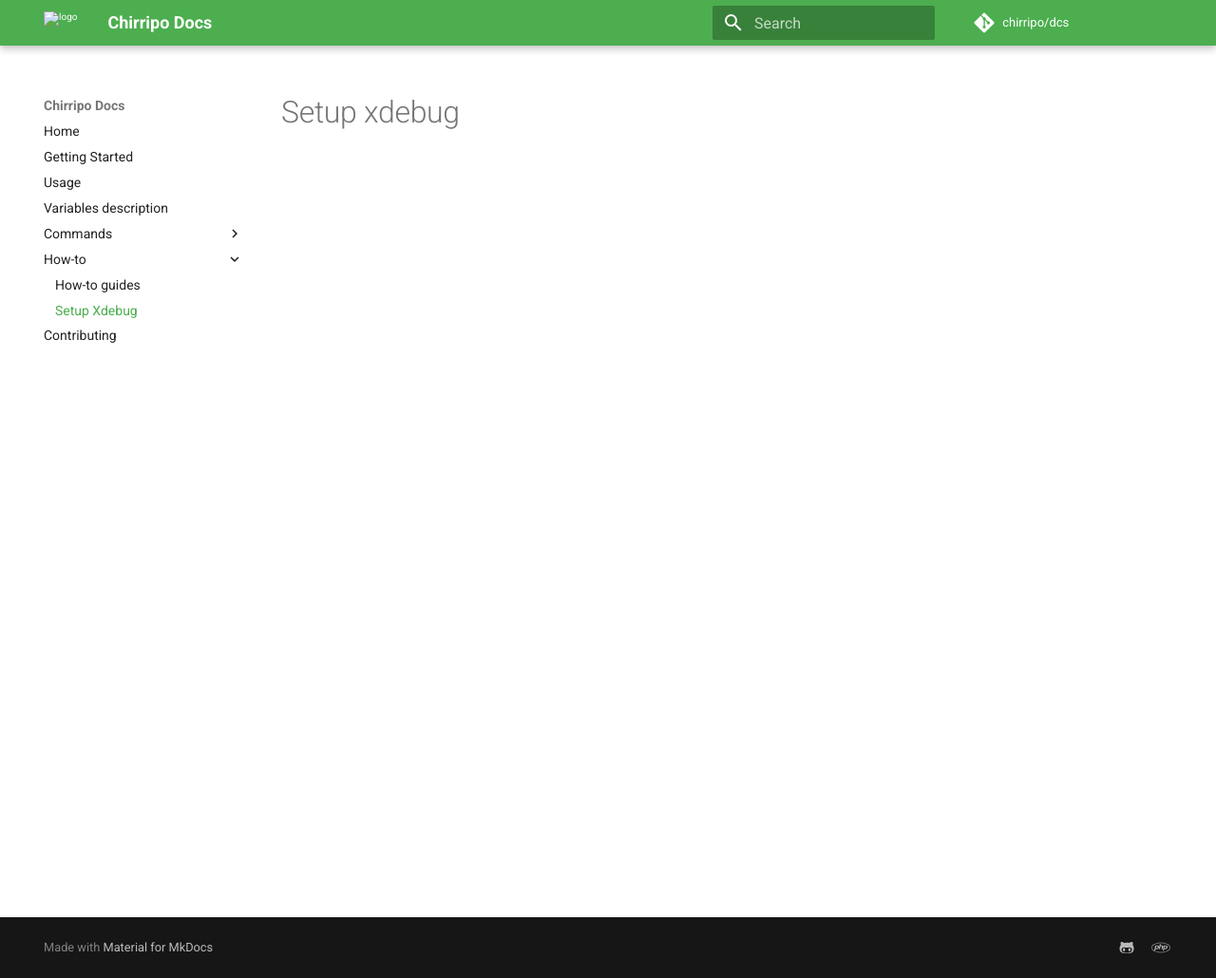
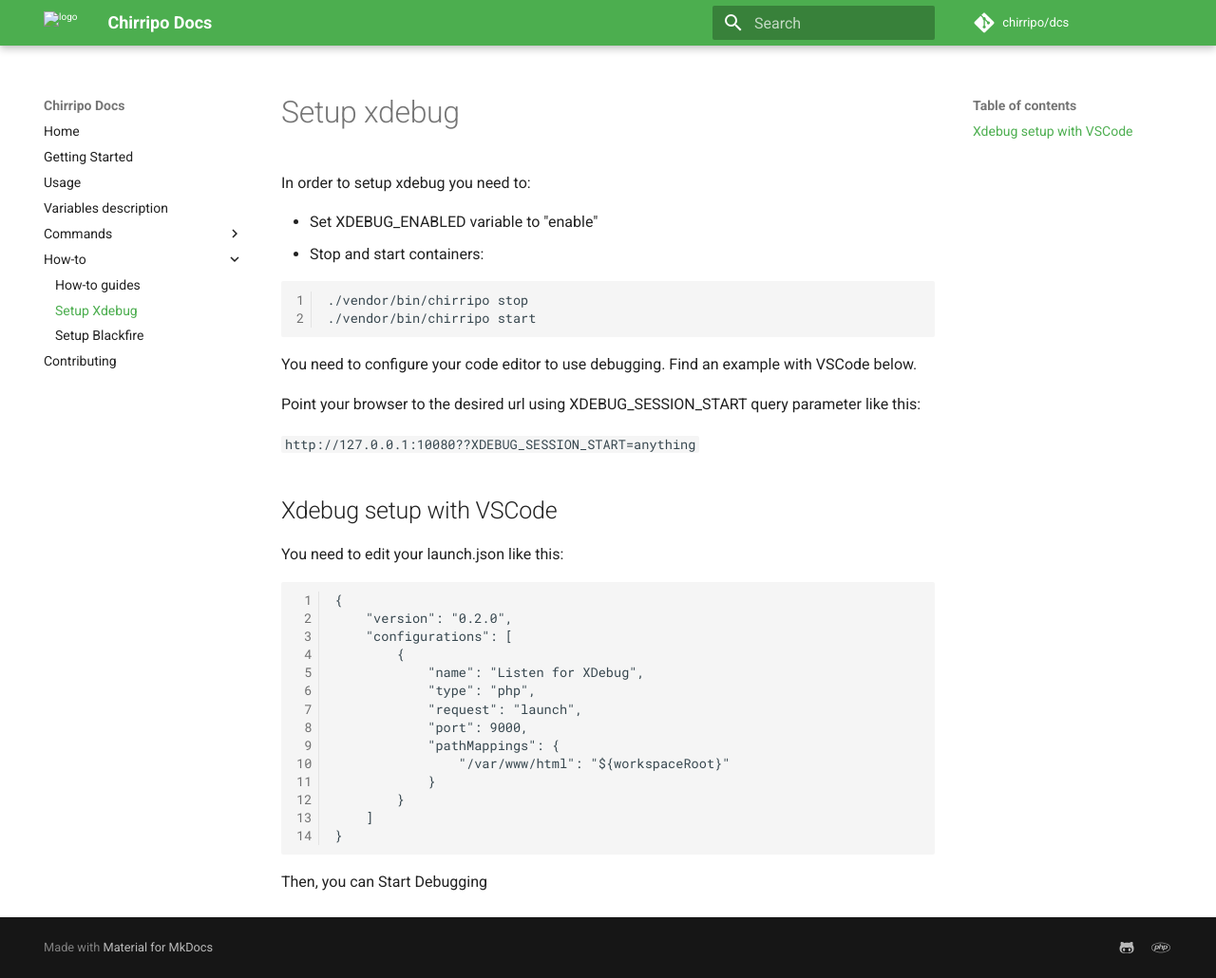
Before and after one commit to chirripo/docs, an MkDocs documentation site: the page built from docs/how-to/setup-xdebug.md, in a window 1280 px wide and 1030 px high. Shown: the whole window at 95% size. Built offline with MkDocs 1.6.1 and Material for MkDocs 9.7.7, drawn with Linux system fonts in a browser that asks for light colours; comment, search, counter and statistics services are not loaded.

Commit message:
Xdebug and blackfire docs.

````diff
--- a/docs/how-to/setup-xdebug.md
+++ b/docs/how-to/setup-xdebug.md
@@ -1 +1,40 @@
 # Setup xdebug
+
+In order to setup xdebug you need to:
+
+- Set XDEBUG_ENABLED variable to "enable"
+- Stop and start containers:
+
+```
+./vendor/bin/chirripo stop
+./vendor/bin/chirripo start
+```
+
+You need to configure your code editor to use debugging. Find an example with VSCode below.
+
+Point your browser to the desired url using XDEBUG_SESSION_START query parameter like this:
+
+`http://127.0.0.1:10080??XDEBUG_SESSION_START=anything`
+
+## Xdebug setup with VSCode
+
+You need to edit your launch.json like this:
+
+```
+{
+    "version": "0.2.0",
+    "configurations": [
+        {
+            "name": "Listen for XDebug",
+            "type": "php",
+            "request": "launch",
+            "port": 9000,
+            "pathMappings": {
+                "/var/www/html": "${workspaceRoot}"
+            }
+        }
+    ]
+}
+```
+
+Then, you can Start Debugging
--- a/mkdocs.yml
+++ b/mkdocs.yml
@@ -29,6 +29,7 @@
     - How-to:
       - How-to guides: how-to/index.md
       - Setup Xdebug: how-to/setup-xdebug.md
+      - Setup Blackfire: how-to/setup-blackfire.md
     - Contributing: contributing.md
 theme:
   name: 'material'
````
Also changed, not shown: docs/how-to/index.md (+2 -1 lines), docs/how-to/setup-blackfire.md (added, +18 -0 lines).
